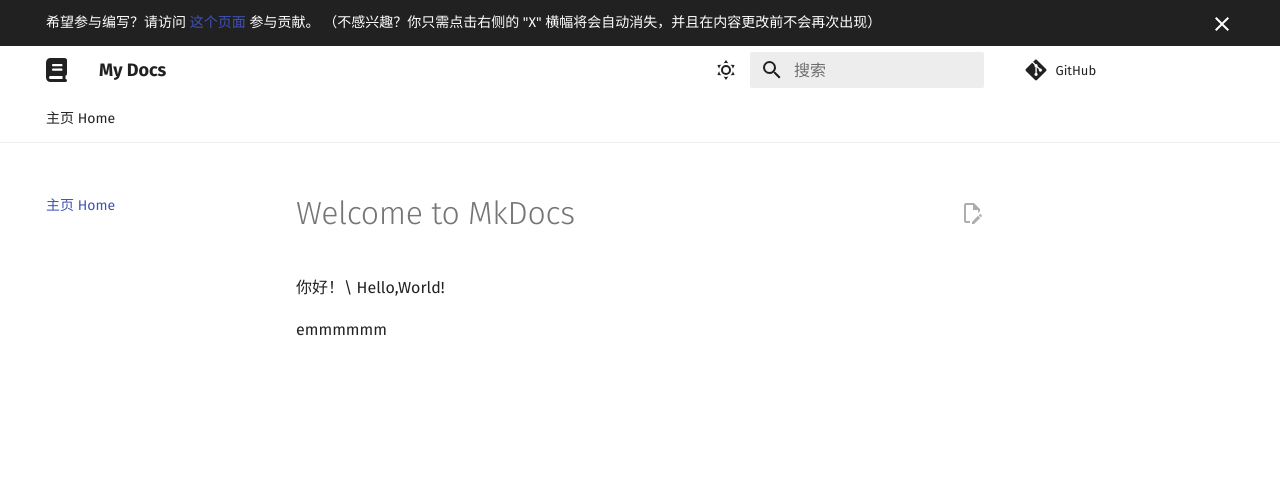
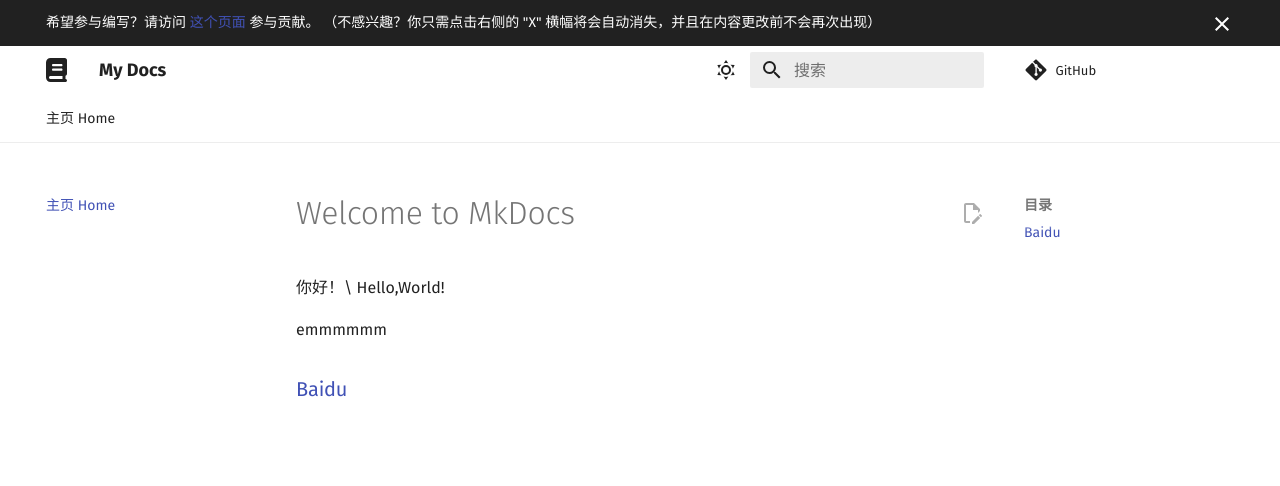
Before and after one commit to Chocolateater/Resource-Library, an MkDocs documentation site: the page built from docs/intro.md, in a window 1280 px wide. Shown: the top 486 px of the page. Built offline with MkDocs 1.6.1 and Material for MkDocs 9.7.7, drawn with Linux system fonts in a browser that asks for light colours; comment, search, counter and statistics services are not loaded.

Commit message:
Update intro.md

```diff
--- a/docs/intro.md
+++ b/docs/intro.md
@@ -5,3 +5,5 @@ Hello,World!
 
 
 emmmmmm
+
+### [Baidu](https://www.baidu.com/)
```
